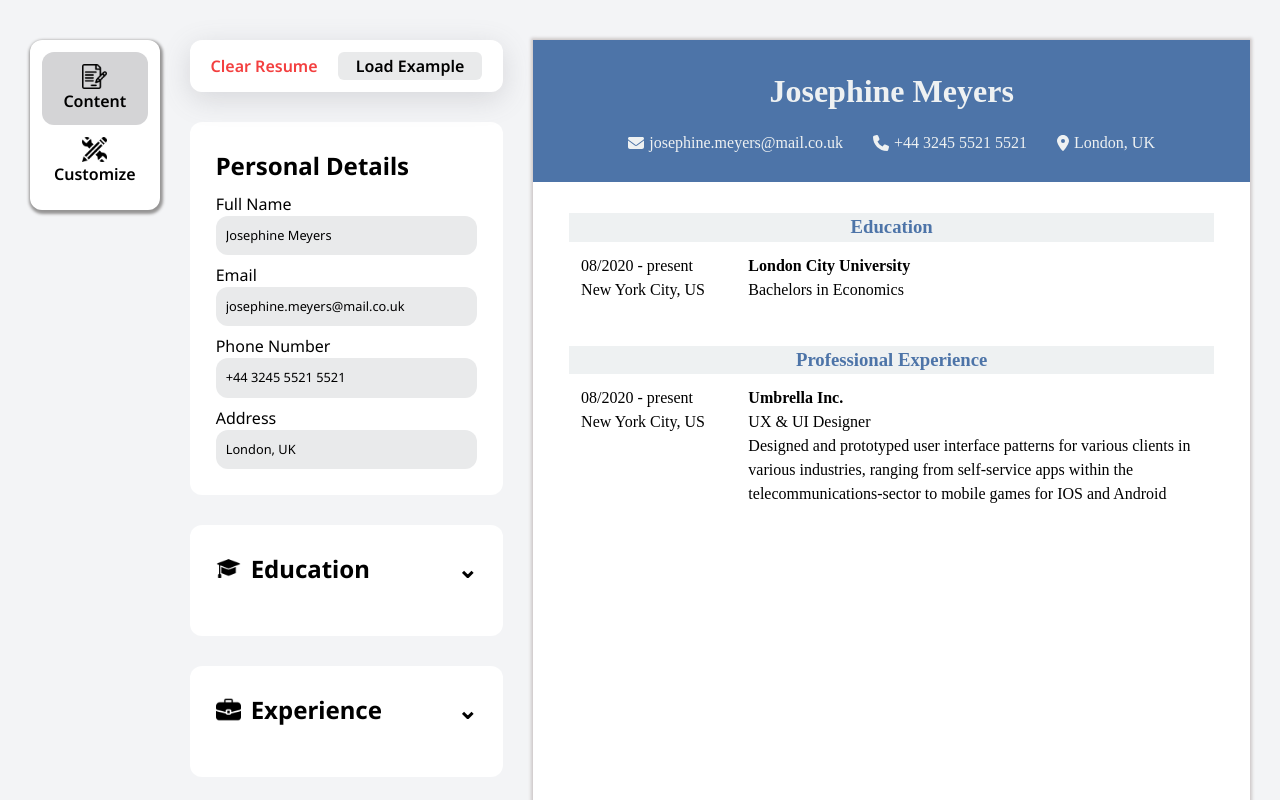
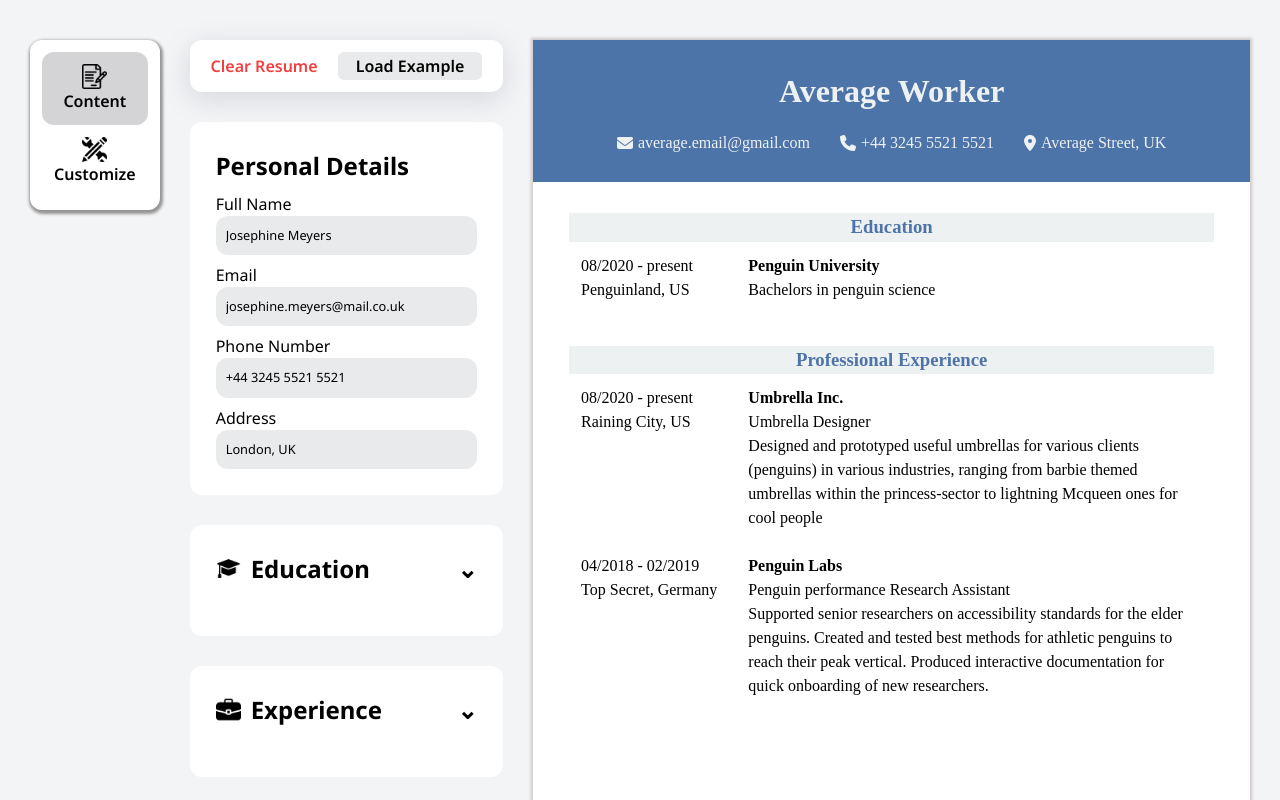
Before and after one commit to Ikerdiazmontilla/cv-application, a React (Vite) app in the folder app/: page / in a window 1280 px wide. Shown: the top 800 px of the page. Built offline with nearby package versions, Linux system fonts and the light colour scheme.

Commit message:
Make content funnier

```diff
--- a/app/src/App.jsx
+++ b/app/src/App.jsx
@@ -7,35 +7,54 @@ import { v4 as uuidv4 } from 'uuid';
 import TemplateLoader from './TemplateLoader';
 
 const initialPD = {
-  name: "Josephine Meyers",
-  email: "josephine.meyers@mail.co.uk",
+  name: "Average Worker",
+  email: "average.email@gmail.com",
   phone: "+44 3245 5521 5521",
-  address: "London, UK"
+  address: "Average Street, UK"
   }
 
 const initialEducationValues = {
   london: {
-    school: 'London City University',
-    degree: 'Bachelors in Economics',
+    school: 'Penguin University',
+    degree: 'Bachelors in penguin science',
+    startDate: '08/2020',
+    endDate: 'present',
+    location: 'Penguinland, US',
+    id: 'london',
+    show:true,
+    },
+  hidden: {
+    school: 'Hidden University',
+    degree: 'Masters degree in disappearing',
     startDate: '08/2020',
     endDate: 'present',
     location: 'New York City, US',
-    id: 'london',
-    show:true,
-    },
+    id: 'hidden',
+    show:false,
+  }
 }
 
 const initialExperienceValues = {
   umbrella: {
     name: 'Umbrella Inc.',
-    position: 'UX & UI Designer',
+    position: 'Umbrella Designer',
     startDate: '08/2020',
     endDate: 'present',
-    location: 'New York City, US',
-    description: 'Designed and prototyped user interface patterns for various clients in various industries, ranging from self-service apps within the telecommunications-sector to mobile games for IOS and Android',
+    location: 'Raining City, US',
+    description: 'Designed and prototyped useful umbrellas for various clients (penguins) in various industries, ranging from barbie themed umbrellas within the princess-sector to lightning Mcqueen ones for cool people',
     id: 'umbrella',
     show: true,
     },
+    labs: {
+      name: 'Penguin Labs',
+      position: 'Penguin performance Research Assistant',
+      startDate: '04/2018',
+      endDate: '02/2019',
+      location: 'Top Secret, Germany',
+      description: 'Supported senior researchers on accessibility standards for the elder penguins. Created and tested best methods for athletic penguins to reach their peak vertical. Produced interactive documentation for quick onboarding of new researchers.',
+      id: 'labs',
+      show: true,
+      },
 }
 
 function App() {
```
